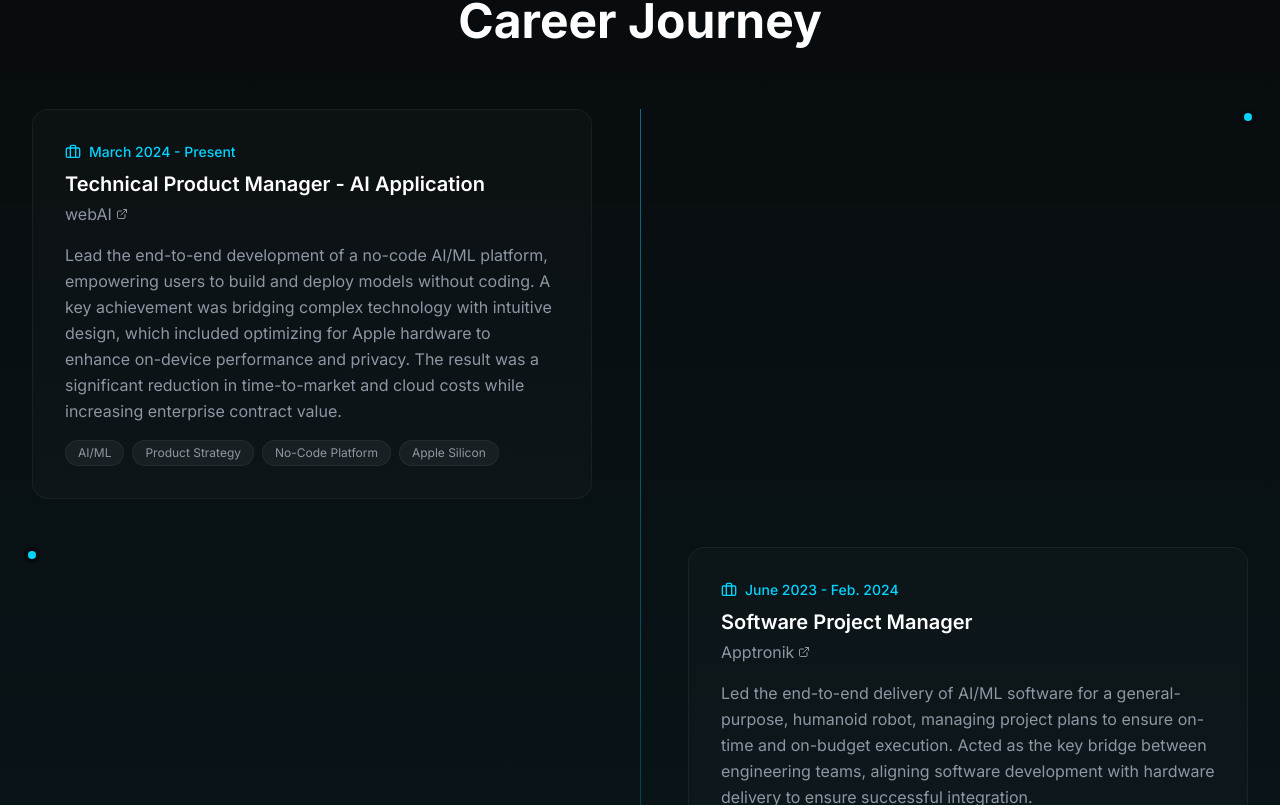
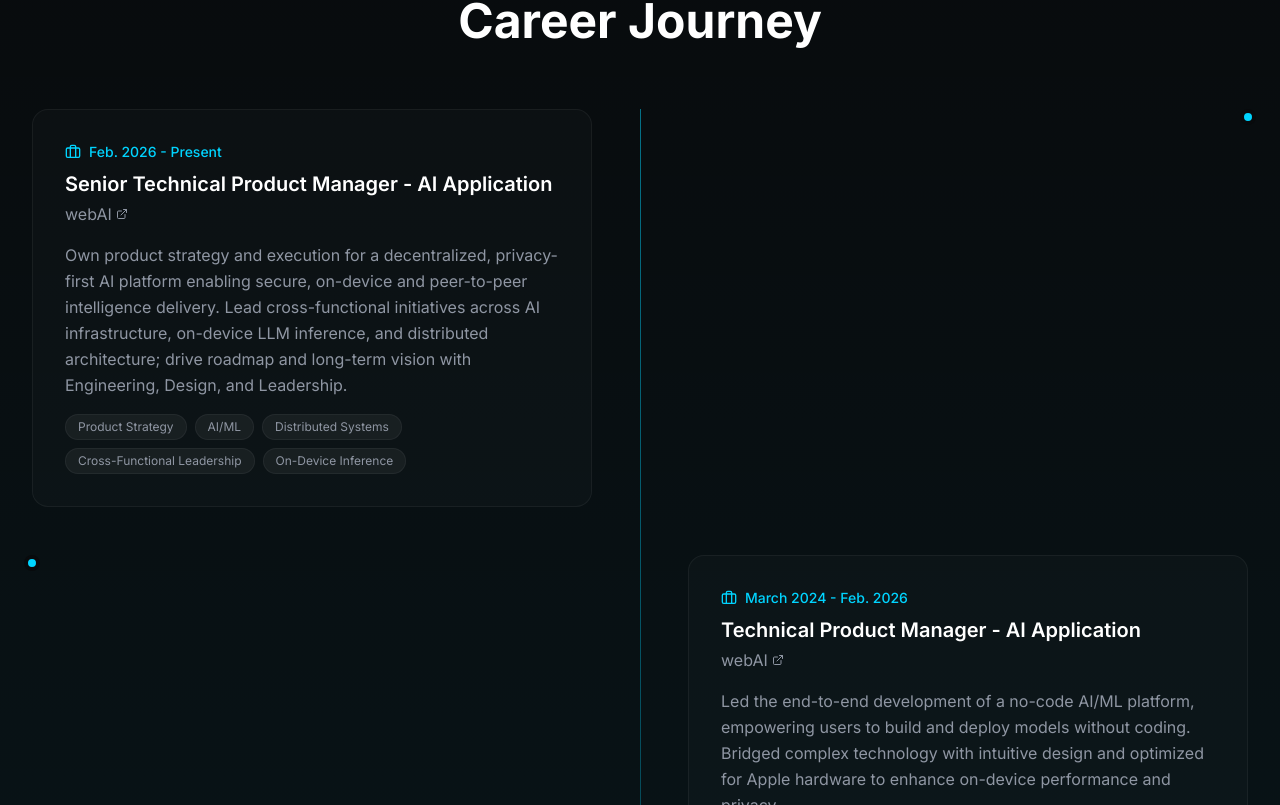
Before and after one commit to demersaj/portfolio-updated, a React (Vite) app: page / in a window 1280 px wide. Shown: the part 1655-2460 px from the top of the page. Built offline with nearby package versions, Linux system fonts and the light colour scheme.

Commit message:
Add promotion to senior TPM

```diff
--- a/package.json
+++ b/package.json
@@ -76,5 +76,6 @@
     "typescript": "~5.9.3",
     "typescript-eslint": "^8.46.4",
     "vite": "^7.2.4"
-  }
+  },
+  "packageManager": "yarn@1.22.22+sha512.a6b2f7906b721bba3d67d4aff083df04dad64c399707841b7acf00f6b133b7ac24255f2652fa22ae3534329dc6180534e98d17432037ff6fd140556e2bb3137e"
 }
--- a/src/sections/Experience.tsx
+++ b/src/sections/Experience.tsx
@@ -4,10 +4,18 @@
 
 const experiences = [
   {
+    title: 'Senior Technical Product Manager - AI Application',
+    company: 'webAI',
+    period: 'Feb. 2026 - Present',
+    description: 'Own product strategy and execution for a decentralized, privacy-first AI platform enabling secure, on-device and peer-to-peer intelligence delivery. Lead cross-functional initiatives across AI infrastructure, on-device LLM inference, and distributed architecture; drive roadmap and long-term vision with Engineering, Design, and Leadership.',
+    skills: ['Product Strategy', 'AI/ML', 'Distributed Systems', 'Cross-Functional Leadership', 'On-Device Inference'],
+    url: 'https://webai.com',
+  },
+  {
     title: 'Technical Product Manager - AI Application',
     company: 'webAI',
-    period: 'March 2024 - Present',
-    description: 'Lead the end-to-end development of a no-code AI/ML platform, empowering users to build and deploy models without coding. A key achievement was bridging complex technology with intuitive design, which included optimizing for Apple hardware to enhance on-device performance and privacy. The result was a significant reduction in time-to-market and cloud costs while increasing enterprise contract value.',
+    period: 'March 2024 - Feb. 2026',
+    description: 'Led the end-to-end development of a no-code AI/ML platform, empowering users to build and deploy models without coding. Bridged complex technology with intuitive design and optimized for Apple hardware to enhance on-device performance and privacy.',
     skills: ['AI/ML', 'Product Strategy', 'No-Code Platform', 'Apple Silicon'],
     url: 'https://webai.com',
   },
```
Also changed, not shown: 1 other file (tests, documents, lock files or other folders).
